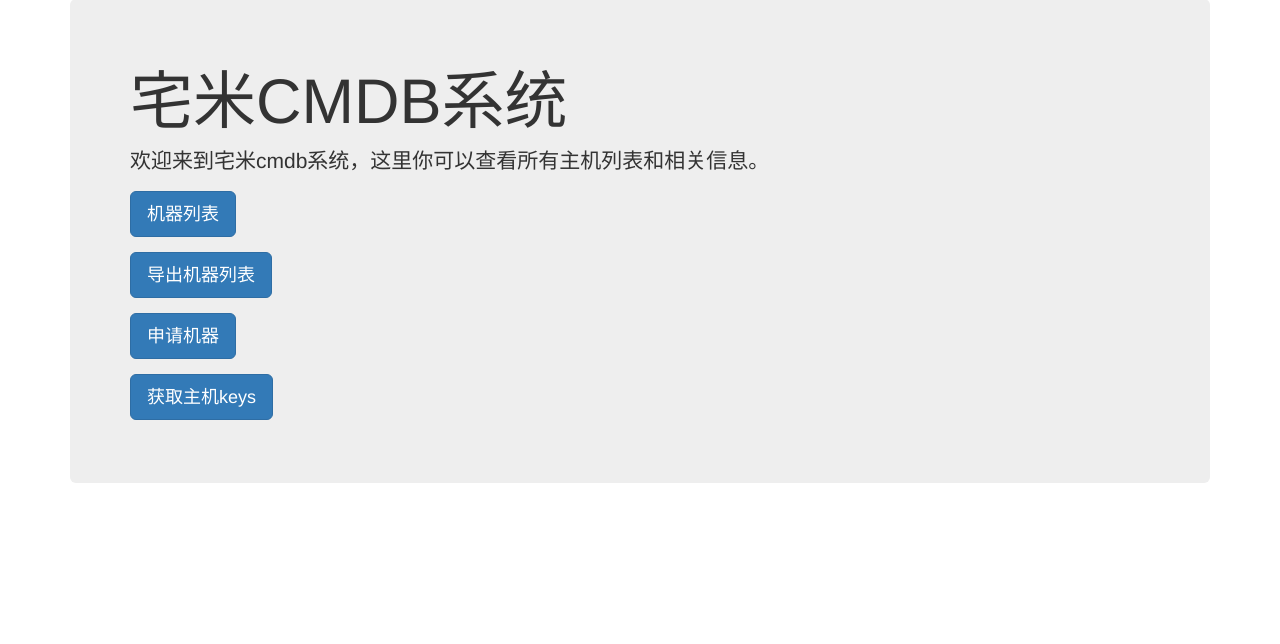
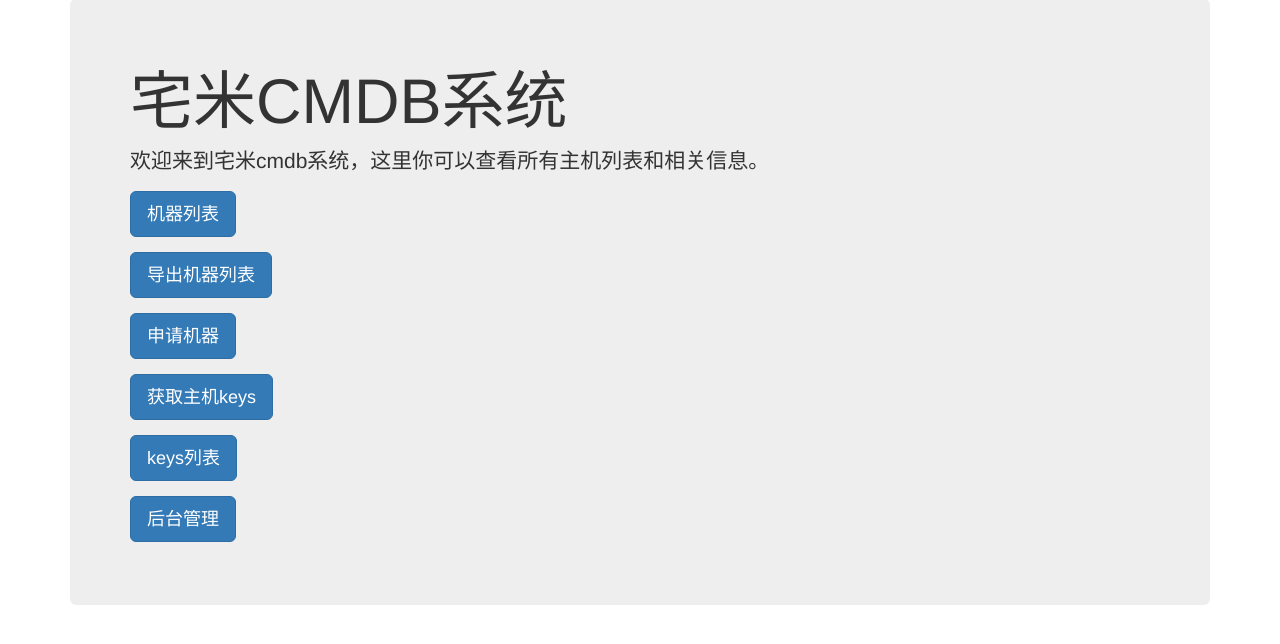
Before and after one commit to gqdw/zm_cmdb, a Django app: page / in a window 1280 px wide. Shown: the part 43-687 px from the top of the page. Run offline with Django 3.2, Linux system fonts and the light colour scheme; parts of the project's set-up code (start-up, migrations or seed data) failed here and were passed over; some libraries are stand-ins or nearby versions.

Commit message:
add buttons

```diff
--- a/zm_cmdb/main/templates/index.html
+++ b/zm_cmdb/main/templates/index.html
@@ -16,6 +16,8 @@
   <p><a class="btn btn-primary btn-lg" href="/main/out" role="button">导出机器列表</a></p>
   <p><a class="btn btn-primary btn-lg" href="/main/apply" role="button">申请机器</a></p>
   <p><a class="btn btn-primary btn-lg" href="/main/getkeys" role="button">获取主机keys</a></p>
+  <p><a class="btn btn-primary btn-lg" href="/main/getkeys" role="button">keys列表</a></p>
+  <p><a class="btn btn-primary btn-lg" href="/main/getkeys" role="button">后台管理</a></p>
 </div>
 
 
```
